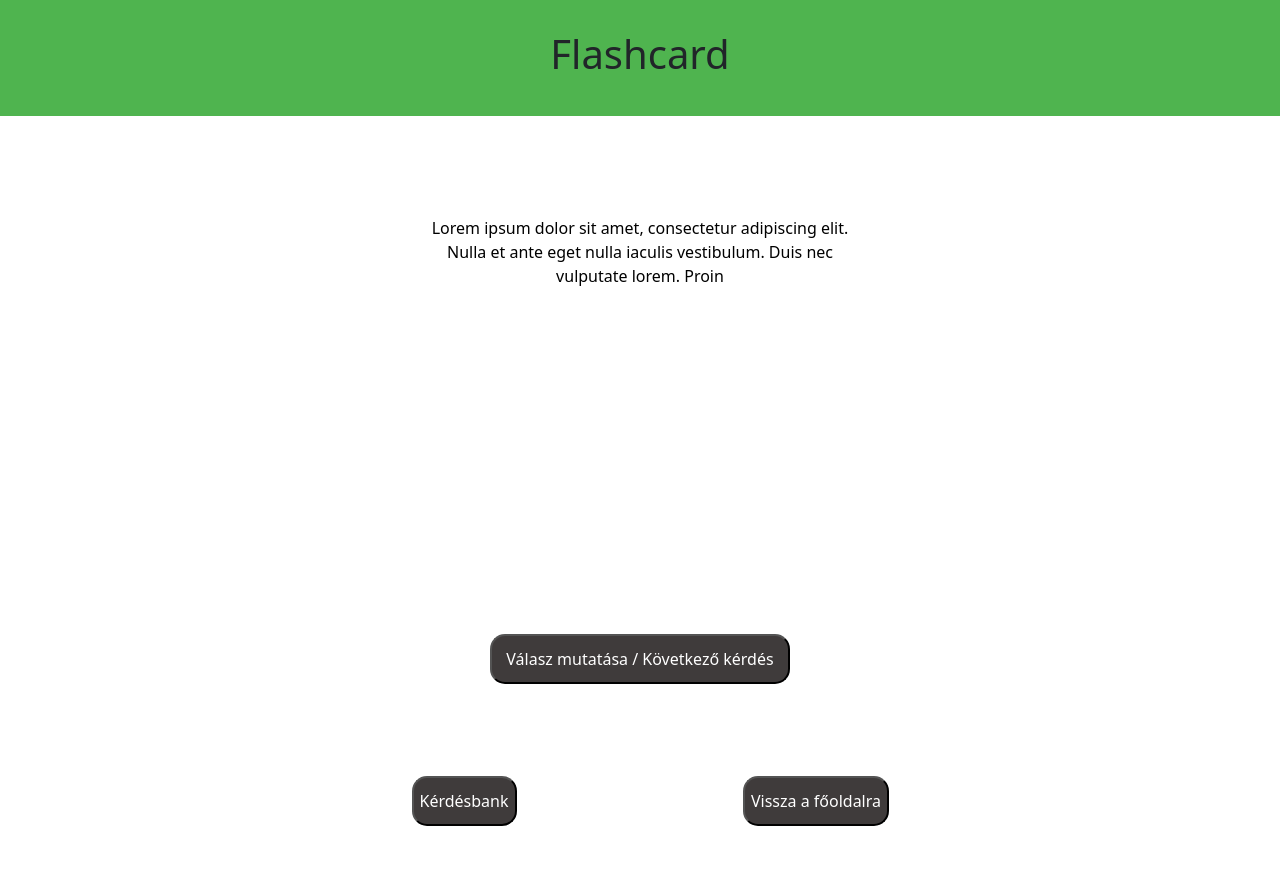
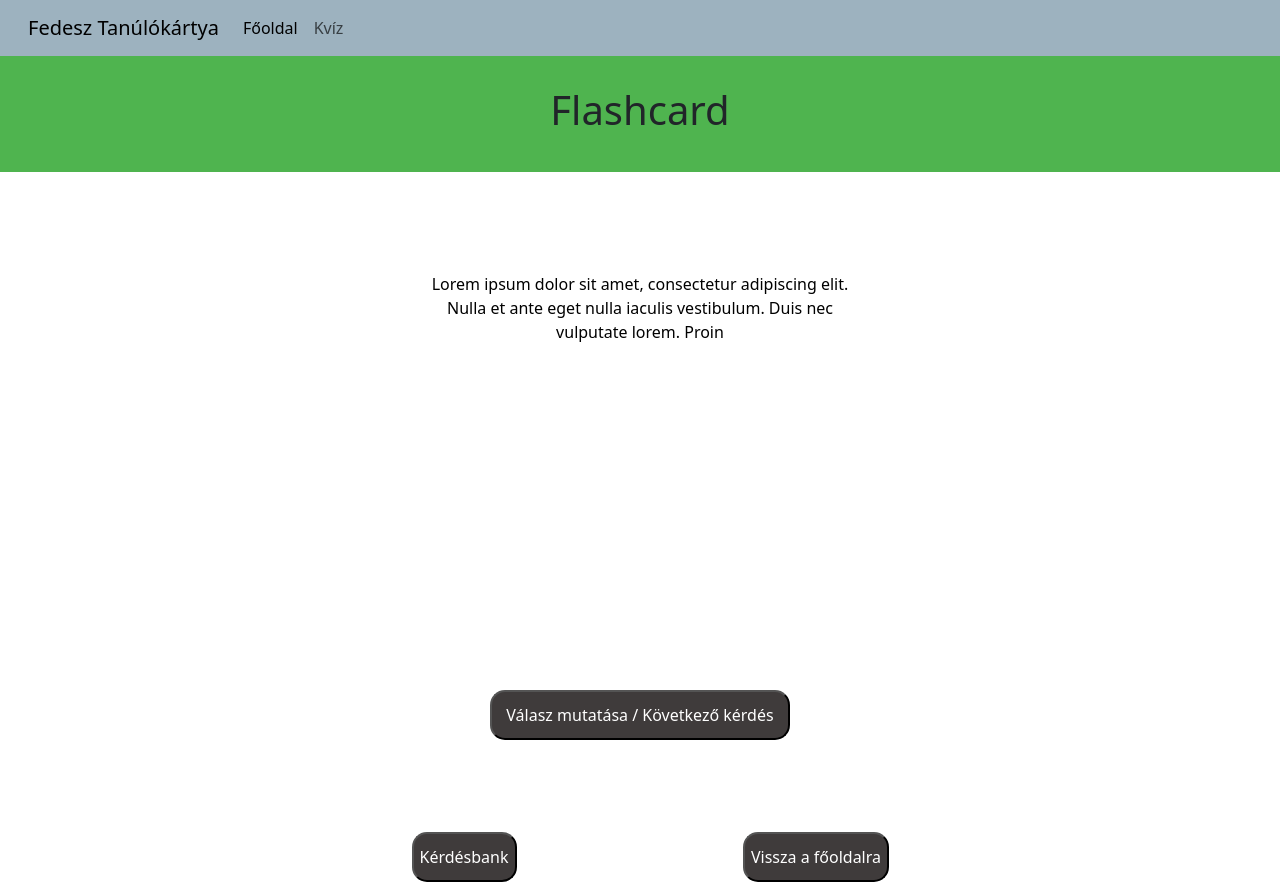
Before and after one commit to MikuskaPeterMarcell/4.projekt, a plain HTML site: page flashcard-page/flashcard.html in a window 1280 px wide. Before the commit the page ends 826 px from the top, so only its background shows below. Drawn offline with nearby package versions, Linux system fonts and the light colour scheme.

Commit message:
navbar fix

```diff
--- a/flashcard-page/flashcard-style.css
+++ b/flashcard-page/flashcard-style.css
@@ -53,3 +53,6 @@ button{
     margin-top: 70px;
     padding-right: 300px;
 }
+.navbar{
+    background-color: #9DB2BF;
+  }
--- a/flashcard-page/flashcard.html
+++ b/flashcard-page/flashcard.html
@@ -10,7 +10,24 @@
     <title>Flashcard</title>
 </head>
 <body>
-
+    <nav class="navbar navbar-expand-lg">
+        <div class="container-fluid">
+          <a class="navbar-brand ms-3" href="#">Fedesz Tanúlókártya</a>
+          <button class="navbar-toggler" type="button" data-bs-toggle="collapse" data-bs-target="#navbarSupportedContent" aria-controls="navbarSupportedContent" aria-expanded="false" aria-label="Toggle navigation">
+            <span class="navbar-toggler-icon"></span>
+          </button>
+          <div class="collapse navbar-collapse" id="navbarSupportedContent">
+            <ul class="navbar-nav me-auto mb-2 mb-lg-0">
+              <li class="nav-item">
+                <a class="nav-link active" aria-current="page" href="../Index.html">Főoldal</a>
+              </li>
+              <li class="nav-item">
+                <a class="nav-link" href="./flashcard-page/flashcard.html">Kvíz</a>
+              </li>
+            </ul>
+          </div>
+        </div>
+    </nav>
     <header class="container-fluid">
 
             <h1 class="text-center">
```
